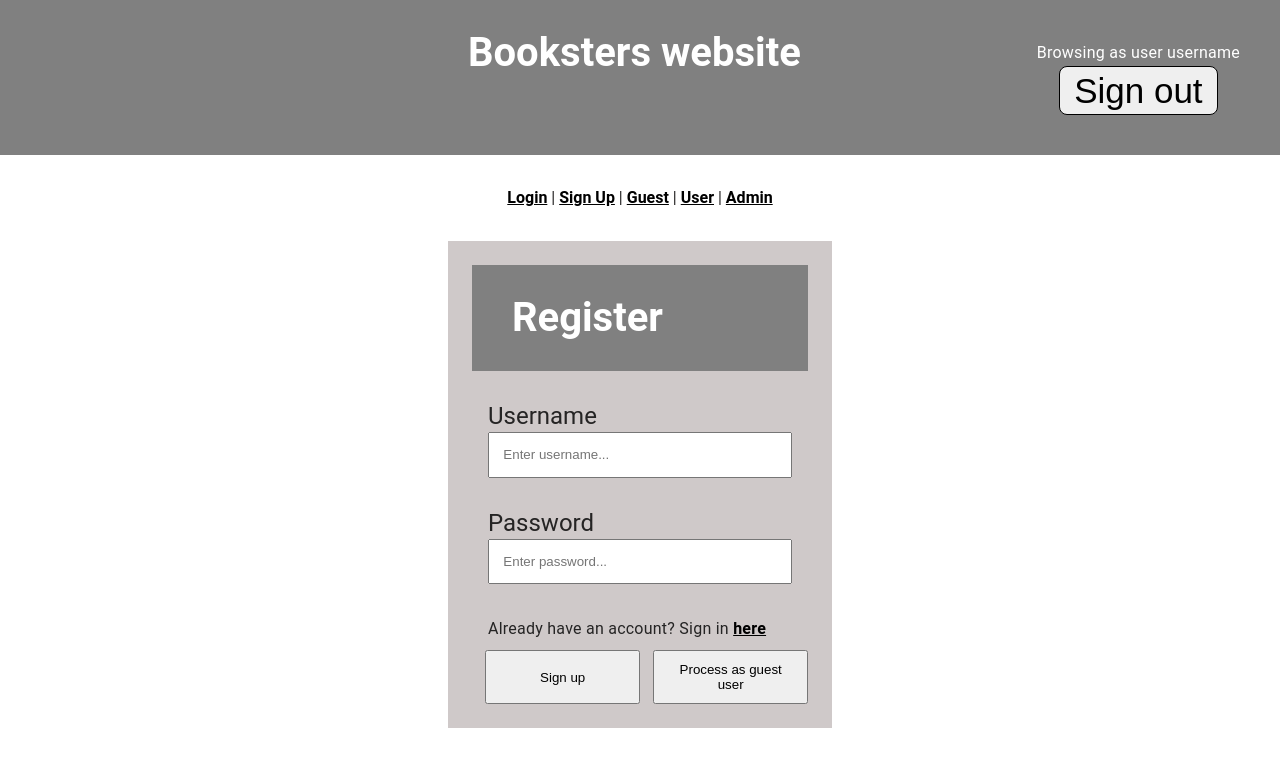
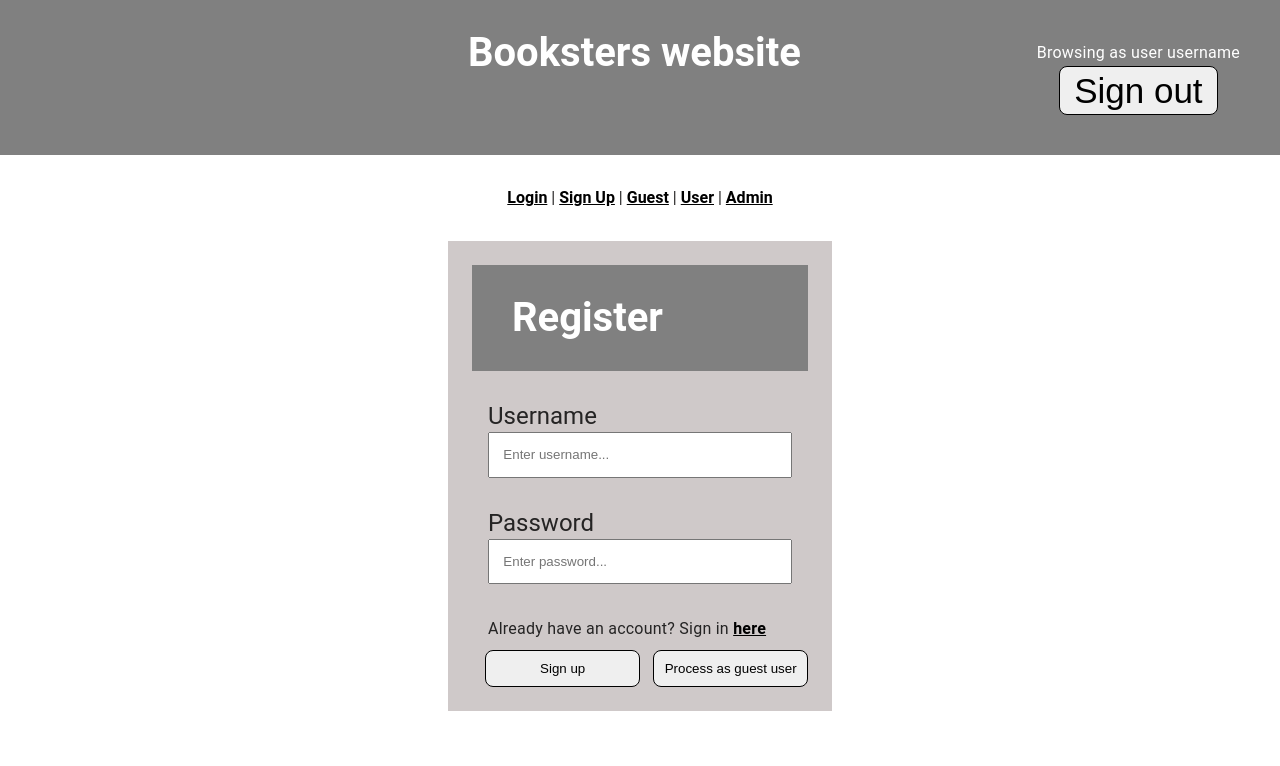
Before and after one commit to rodercode/frontend-auth-vue, a Vue app in the folder frontend/: page /register in a window 1280 px wide. Shown: the top 766 px of the page. Built offline with nearby package versions, Linux system fonts and the light colour scheme.

Commit message:
add general style for all buttons

```diff
--- a/frontend/src/App.vue
+++ b/frontend/src/App.vue
@@ -6,7 +6,7 @@
       <div>
         <p>Browsing as user username</p>
         <BaseButton
-          class="btn-sign-out"
+          class="btn btn-sign-out"
           btnText="Sign out"
           @click="handleButton"
         />
--- a/frontend/src/components/BaseButton.vue
+++ b/frontend/src/components/BaseButton.vue
@@ -12,8 +12,14 @@ export default defineComponent({
 </script>
 
 <style scoped>
+/* General style button */
+.btn {
+  border-radius: 8px;
+  border: 1px solid black;
+}
+
 /*Style for form buttons  */
-.btn {
+.btn-form {
   width: 50%;
   padding: 0.75em;
   margin-left: 1em;
@@ -22,8 +28,6 @@ export default defineComponent({
 /* Styling for order button */
 .btn-order {
   padding: 0.75em 2em;
-  border-radius: 8px;
-  border: 1px solid black;
   background-color: grey;
   color: #fff;
 }
@@ -34,14 +38,11 @@ export default defineComponent({
   padding: 0.25em;
   background: grey;
   color: #fff;
-  border: 1px solid black;
 }
 
 /* Styling for Sign out button at the top corner */
 .btn-sign-out {
   font-size: 35px;
   padding: 0.1em 0.4em;
-  border-radius: 8px;
-  border: 1px solid black;
 }
 </style>
--- a/frontend/src/components/BaseForm.vue
+++ b/frontend/src/components/BaseForm.vue
@@ -30,9 +30,9 @@
       <router-link class="link" :to="{path}">here</router-link>
     </p>
     <div class="container-btns">
-      <BaseButton class="btn" :btnText="btnText" />
+      <BaseButton class="btn btn-form" :btnText="btnText" />
       <BaseButton
-        class="btn"
+        class="btn btn-form"
         btnText="Process as guest user"
         @click="$router.push('/gueusst')"
       />
--- a/frontend/src/views/UserView.vue
+++ b/frontend/src/views/UserView.vue
@@ -21,18 +21,18 @@
           <td>
             <div class="container-place-order">
               <BaseButton
-                class="btn-icon"
+                class="btn btn-icon"
                 btn-text="-"
                 @click="book.purchased--"
               />
               <p>{{ book.purchased }}</p>
               <BaseButton
-                class="btn-icon"
+                class="btn btn-icon"
                 btn-text="+"
                 @click="book.purchased++"
               />
               <BaseButton
-                class="btn-order"
+                class="btn btn-order"
                 btn-text="Order"
                 @click="placeOrder(book.title, book.purchased)"
               />
```
